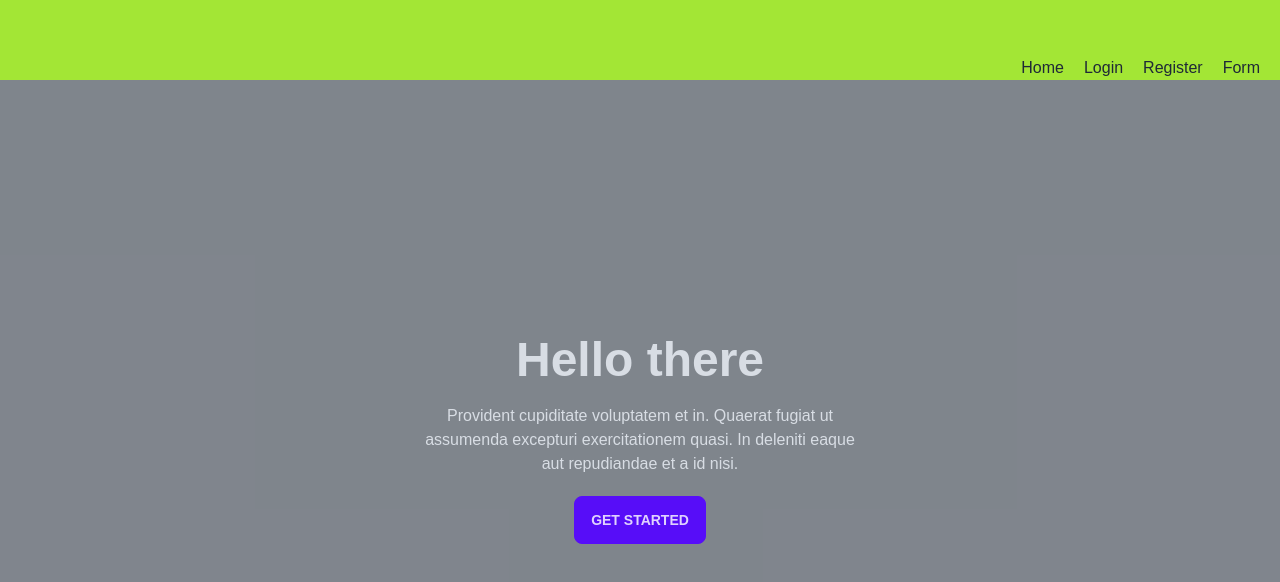
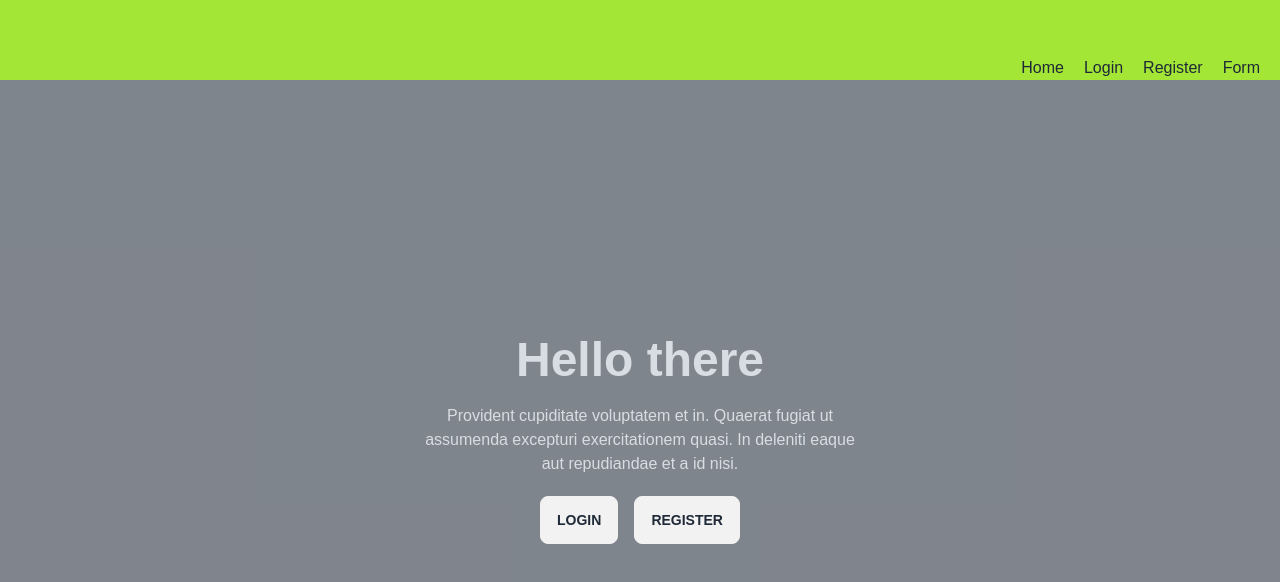
Before and after one commit to tratchapong/cc14-addon-lab, a React (Vite) app: page / in a window 1280 px wide. Shown: the top 582 px of the page. Built offline with nearby package versions, Linux system fonts and the light colour scheme; a web font is replaced by a local one.

Commit message:
make Modal from DaisyUi re-use

```diff
--- /dev/null
+++ b/src/components/ButtonModal.jsx
@@ -0,0 +1,7 @@
+export default function ButtonModal({modal_name, children}) {
+  return (
+    <label htmlFor={modal_name}>
+        {children}
+  </label>
+  )
+}
--- /dev/null
+++ b/src/components/Modal.jsx
@@ -0,0 +1,16 @@
+export default function Modal({modal_name, children }) {
+
+  return (
+    <>
+      <input type="checkbox" id={modal_name} className="modal-toggle" />
+      <div className="modal">
+        <div className="modal-box">
+            {children}
+        </div>
+        <label className="modal-backdrop" htmlFor={modal_name}>
+          Close
+        </label>
+      </div>
+    </>
+  );
+}
--- a/src/pages/Home.jsx
+++ b/src/pages/Home.jsx
@@ -1,19 +1,34 @@
+import ButtonModal from "../components/ButtonModal";
+import Modal from "../components/Modal";
+import Login from "./Login";
+import Register from "./Register"
+
 export default function Home() {
   return (
-    <div
-      className="hero min-h-[calc(100vh-80px)]"
-    >
+    <div className="hero min-h-[calc(100vh-80px)]">
       <div className="hero-overlay bg-opacity-60"></div>
       <div className="hero-content text-center text-neutral-content">
         <div className="max-w-md">
           <h1 className="mb-5 text-5xl font-bold">Hello there</h1>
           <p className="mb-5">
-            Provident cupiditate voluptatem et in. Quaerat fugiat ut assumenda excepturi
-            exercitationem quasi. In deleniti eaque aut repudiandae et a id nisi.
+            Provident cupiditate voluptatem et in. Quaerat fugiat ut assumenda
+            excepturi exercitationem quasi. In deleniti eaque aut repudiandae et
+            a id nisi.
           </p>
-          <button className="btn btn-primary">Get Started</button>
+          <ButtonModal modal_name="login-modal">
+            <div className="btn mx-2">Login</div>
+          </ButtonModal>
+          <ButtonModal modal_name="register-modal">
+            <div className="btn mx-2">Register</div>
+          </ButtonModal>
         </div>
       </div>
+      <Modal modal_name="login-modal">
+        <Login />
+      </Modal>
+      <Modal modal_name='register-modal'>
+        <Register />
+      </Modal>
     </div>
   );
 }
```
